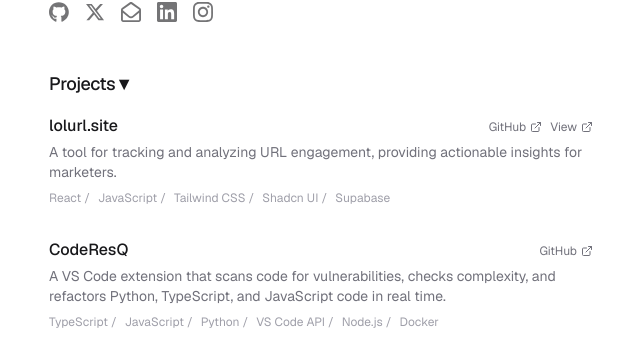
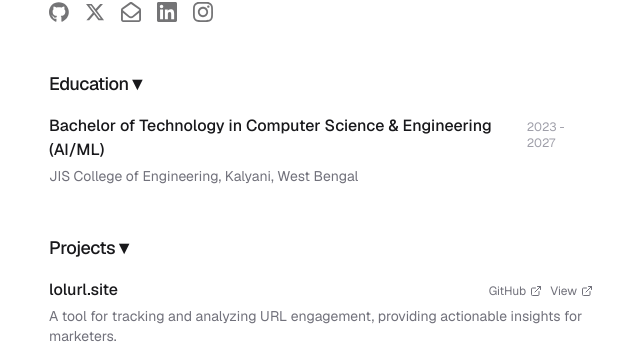
Before and after one commit to Rohit-Dnath/minimalistic-portfolio-2025, a Next.js app: page / in a window 1280 px wide. Shown: the part 362-706 px from the top of the page, without its empty margins (319-959 px from the left). Built offline with nearby package versions, Linux system fonts and the light colour scheme.

Commit message:
refactor: enhance animation delays and structure for Education, Experience, Tools & Stack, and Achievements sections

```diff
--- a/src/app/page.tsx
+++ b/src/app/page.tsx
@@ -138,22 +138,47 @@ export default function Home() {
             <div className="flex items-center gap-5">
               <SocialMedia />
             </div>
-          </AnimateIn>
-        </section>
+          </AnimateIn>        </section>
       </AnimateIn>
 
       <AnimateIn variant="fadeUp" delay={0.2}>
         <section className="mb-12">
-          <AnimateIn variant="reveal" delay={0.3}>
+          <AnimateIn variant="reveal" delay={0.25}>
+            <h2 className="text-lg font-medium tracking-tight mb-4 inline-block">
+              Education▼
+            </h2>
+          </AnimateIn>
+          <div className="space-y-6">
+            <AnimateIn variant="fadeLeft" delay={0.3}>
+              <div className="group hover:translate-x-1 transition-all duration-300 ease-out">
+                <div className="flex flex-col sm:flex-row sm:items-baseline justify-between mb-1">
+                  <h3 className="text-md font-medium">
+                    Bachelor of Technology in Computer Science & Engineering (AI/ML)
+                  </h3>
+                  <span className="text-xs text-zinc-400 dark:text-zinc-500">
+                    2023 - 2027
+                  </span>
+                </div>
+                <p className="text-sm text-zinc-500 dark:text-zinc-400 mb-2">
+                  JIS College of Engineering, Kalyani, West Bengal
+                </p>
+              </div>
+            </AnimateIn>
+          </div>
+        </section>
+      </AnimateIn>
+
+      <AnimateIn variant="fadeUp" delay={0.3}>
+        <section className="mb-12">
+          <AnimateIn variant="reveal" delay={0.35}>
             <h2 className="text-lg font-medium tracking-tight mb-4 inline-block">
               Projects▼
             </h2>
           </AnimateIn>
           <div className="space-y-8">
             <ul className="space-y-8">
-              {visibleProjects.map((project, index) => {
-                // const delay = 0.3 + (index < initialProjectCount ? index : index - initialProjectCount) * 0.1;
-                const delay = 0.3 + index * 0.1;
+              {visibleProjects.map((project, index) => {                // const delay = 0.3 + (index < initialProjectCount ? index : index - initialProjectCount) * 0.1;
+                const delay = 0.35 + index * 0.1;
                 return (
                   <AnimateIn key={index} variant="fadeLeft" delay={delay}>
                     <li className="group hover:translate-x-1 transition-all duration-300 ease-out">
@@ -218,23 +243,19 @@ export default function Home() {
                   </>
                 )}
               </button>
-            )} */}
-          </div>
+            )} */}          </div>
         </section>
-      </AnimateIn>
-
-      <AnimateIn variant="fadeUp" delay={0.4}>
+      </AnimateIn>      <AnimateIn variant="fadeUp" delay={0.4}>
         <section className="mb-12">
-          <AnimateIn variant="reveal" delay={0.5}>
+          <AnimateIn variant="reveal" delay={0.45}>
             <h2 className="text-lg font-medium tracking-tight mb-4 inline-block">
               Experience▼
             </h2>
           </AnimateIn>
           <div className="space-y-8">
             <ul className="space-y-8">
-              {visibleExperience.map((job, index) => {
-                const delay =
-                  0.5 +
+              {visibleExperience.map((job, index) => {                const delay =
+                  0.45 +
                   (index < initialExperienceCount
                     ? index
                     : index - initialExperienceCount) *
@@ -290,18 +311,16 @@ export default function Home() {
             )}
           </div>
         </section>
-      </AnimateIn>
-
-      <AnimateIn variant="fadeUp" delay={0.6}>
+      </AnimateIn>      <AnimateIn variant="fadeUp" delay={0.6}>
         <section className="mb-12">
-          <AnimateIn variant="reveal" delay={0.7}>
+          <AnimateIn variant="reveal" delay={0.65}>
             <h2 className="text-lg font-medium tracking-tight mb-4 inline-block">
               Tools & Stack▼
             </h2>
           </AnimateIn>
           <div className="grid grid-cols-5 sm:grid-cols-7 gap-y-6 gap-x-4">
             {tools.map(({ logo, title }, index) => (
-              <AnimateIn key={index} variant="scale" delay={0.7 + index * 0.03}>
+              <AnimateIn key={index} variant="scale" delay={0.65 + index * 0.03}>
                 <div className="flex flex-col items-center group">
                   <div className="relative h-6 w-6 sm:h-8 sm:w-8 mb-3 transition-all duration-300 ease-out group-hover:scale-110 group-hover:-translate-y-1">
                     <Image
@@ -320,18 +339,16 @@ export default function Home() {
             ))}
           </div>
         </section>
-      </AnimateIn>
-
-      <AnimateIn variant="fadeUp" delay={0.8}>
+      </AnimateIn>      <AnimateIn variant="fadeUp" delay={0.8}>
         <section className="mb-12">
-          <AnimateIn variant="reveal" delay={0.9}>
+          <AnimateIn variant="reveal" delay={0.85}>
             <h2 className="text-lg font-medium tracking-tight mb-4 inline-block">
               Achievements▼
             </h2>
           </AnimateIn>
           <div className="space-y-3">
             {achievements.map((achievement, index) => (
-              <AnimateIn key={index} variant="fadeLeft" delay={0.9 + index * 0.1}>
+              <AnimateIn key={index} variant="fadeLeft" delay={0.85 + index * 0.1}>
                 <div className="group hover:translate-x-1 transition-all duration-300 ease-out">
                   <div className="flex items-start gap-3">
                     {/* <div className="text-sm text-zinc-600 dark:text-zinc-400 mt-0.5">
@@ -351,11 +368,9 @@ export default function Home() {
             ))}
           </div>
         </section>
-      </AnimateIn>
-
-      <AnimateIn variant="fadeUp" delay={1.0}>
+      </AnimateIn>      <AnimateIn variant="fadeUp" delay={1.0}>
         <section className="mb-12">
-          <AnimateIn variant="reveal" delay={1.1}>
+          <AnimateIn variant="reveal" delay={1.05}>
             <div className="text-center">
               <h2 className="text-2xl sm:text-2xl font-bold tracking-tight mb-4">
                 Get in Touch
@@ -654,3 +669,11 @@ const achievements = [
     event: "Won App Development 12 hour Hackathon call App-e-teaser in Our College Tech Fest",
   },
 ];
+
+const education = [
+  {
+    degree: "Bachelor of Technology in Computer Science & Engineering (AI/ML)",
+    institution: "JIS College of Engineering, Kalyani, West Bengal",
+    period: "2023 - 2027",
+  },
+];
```
